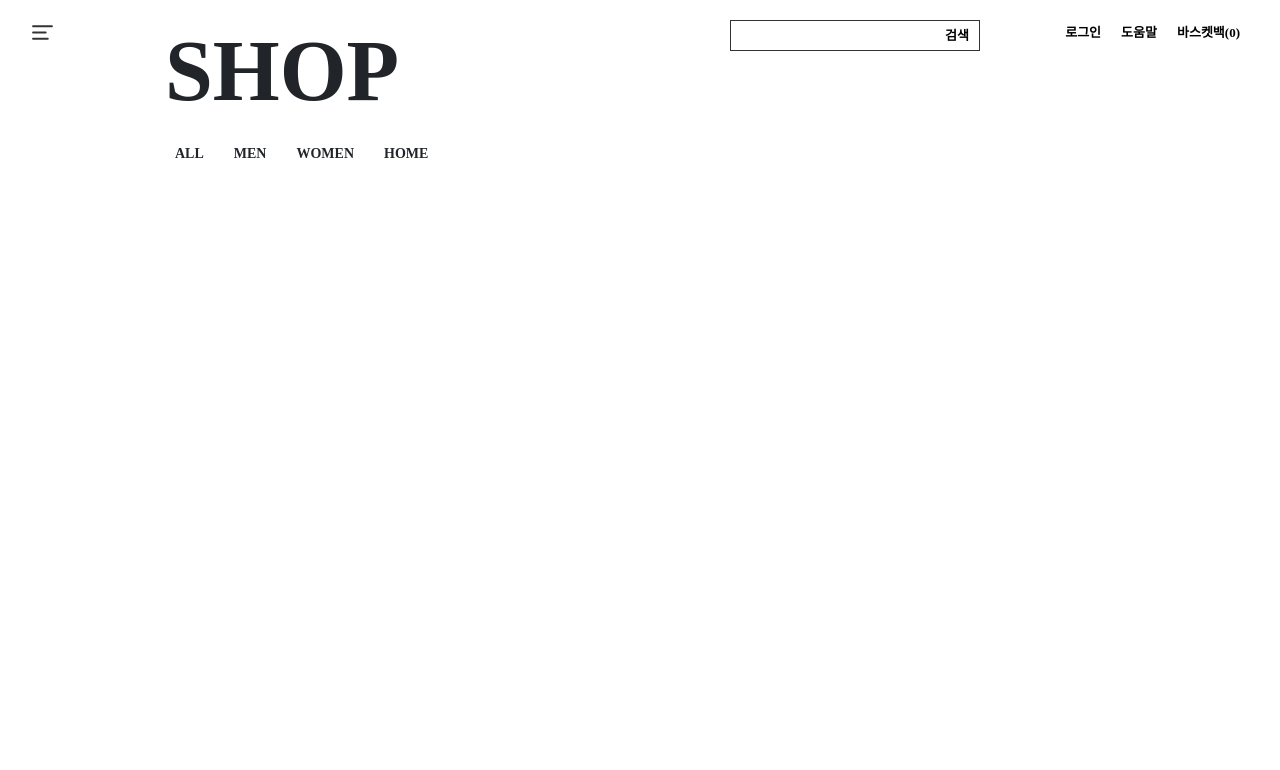
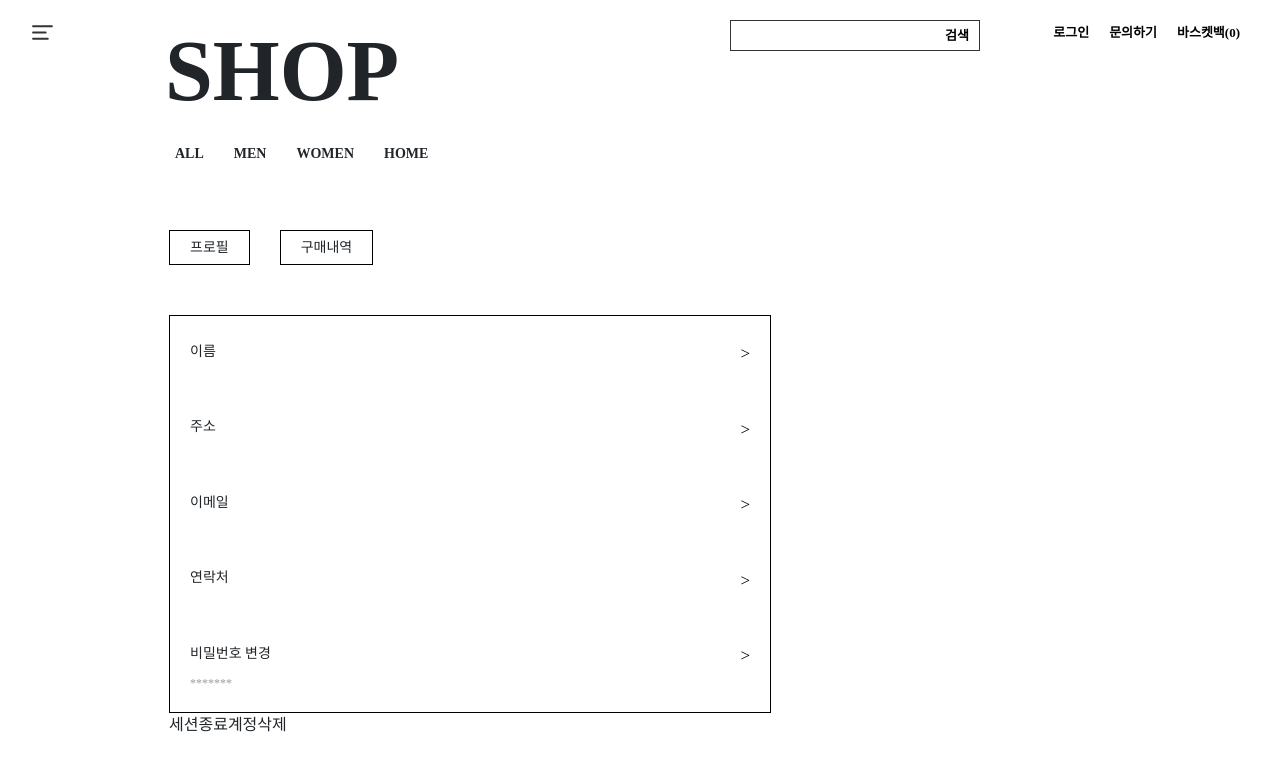
Before and after one commit to SeongKookKIM/shop, a React (Create React App) app in the folder client/: page /user in a window 1280 px wide. Shown: the top 770 px of the page. Built offline with nearby package versions, Linux system fonts and the light colour scheme; a web font is replaced by a local one.

Commit message:
비로그인시 페이지 이동 / profile페이지 생성(db에서 정보 가져오기까지)

```diff
--- a/client/src/App.tsx
+++ b/client/src/App.tsx
@@ -8,6 +8,7 @@ import Product from "./pages/Product";
 import Detail from "./pages/Detail";
 import Cart from "./components/cart/Cart";
 import Pay from "./pages/Pay";
+import User from "./pages/User";
 
 function App() {
   return (
@@ -21,6 +22,7 @@ function App() {
           <Route path="/product/:category/:item" element={<Product />} />
           <Route path="/detail/:id" element={<Detail />} />
           <Route path="/pay" element={<Pay />} />
+          <Route path="/user" element={<User />} />
         </Routes>
       </Suspense>
     </div>
--- a/client/src/components/cart/Cart.tsx
+++ b/client/src/components/cart/Cart.tsx
@@ -12,6 +12,7 @@ interface userPropsType {
 function Cart({ user }: userPropsType) {
   const [cartList, setCartList] = useState<CartType[]>();
   const [totalPrice, setTotalPrice] = useState<number>(0);
+  const [cartListLength, setCartListLength] = useState<number>(0);
 
   const showCartPage = useSelector((state: RootState) => state.showCartPage);
 
@@ -31,6 +32,7 @@ function Cart({ user }: userPropsType) {
         .post("http://localhost:8080/cart/list", { _id: user._id })
         .then((res) => {
           setCartList(res.data);
+          setCartListLength(res.data.length);
 
           // 가격 총합구하기
           const itemTotalPrice = res.data.reduce(
@@ -65,6 +67,7 @@ function Cart({ user }: userPropsType) {
                   0
                 );
                 setTotalPrice(itemTotalPrice);
+                window.location.reload();
               })
               .catch((err) => {
                 console.log(err);
@@ -99,6 +102,16 @@ function Cart({ user }: userPropsType) {
     }
   };
 
+  const handlerContinue = () => {
+    if (cartListLength > 0) {
+      dispatch(handlerCartShow(false));
+      document.querySelector("body")?.classList.remove("active");
+      navigate("/pay", { state: { cartList, totalPrice } });
+    } else {
+      alert("상품이 존재하지 않습니다.");
+    }
+  };
+
   return (
     <>
       {showCartPage.show && (
@@ -115,7 +128,7 @@ function Cart({ user }: userPropsType) {
           </div>
           <div className="cart-inner">
             <div className="cart-list">
-              {cartList?.length !== undefined ? (
+              {cartList && cartListLength > 0 ? (
                 <>
                   {cartList.map((it, i) => {
                     return (
@@ -161,7 +174,18 @@ function Cart({ user }: userPropsType) {
                   })}
                 </>
               ) : (
-                <div className="load">로딩중...</div>
+                <div
+                  className="load"
+                  style={{
+                    width: "100%",
+                    display: "flex",
+                    justifyContent: "center",
+                    alignItems: "center",
+                    pointerEvents: "none",
+                  }}
+                >
+                  cart에 상품이 존재하지 않습니다.
+                </div>
               )}
             </div>
           </div>
@@ -172,14 +196,7 @@ function Cart({ user }: userPropsType) {
                 {totalPrice.toString().replace(/\B(?=(\d{3})+(?!\d))/g, ",")}원
               </span>
             </div>
-            <button
-              type="button"
-              onClick={() => {
-                dispatch(handlerCartShow(false));
-                document.querySelector("body")?.classList.remove("active");
-                navigate("/pay", { state: { cartList, totalPrice } });
-              }}
-            >
+            <button type="button" onClick={handlerContinue}>
               계속하기
             </button>
           </div>
--- a/client/src/components/menu/Menu.tsx
+++ b/client/src/components/menu/Menu.tsx
@@ -45,9 +45,16 @@ function Menu() {
     }
   }, [userLogin]);
 
+  // 바스켓백
   const handlerCartBody = () => {
-    dispatch(handlerCartShow(true));
-    document.querySelector("body")?.classList.add("active");
+    if (userLogin) {
+      dispatch(handlerCartShow(true));
+      document.querySelector("body")?.classList.add("active");
+    } else {
+      alert("로그인 후 사용해주세요.");
+      dispatch(handlerMenu("menu-subpage"));
+      navigate("/login");
+    }
   };
 
   return (
@@ -124,7 +131,14 @@ function Menu() {
         <ul>
           <li>
             {userLogin ? (
-              <span>{userLogin.name}</span>
+              <span
+                onClick={() => {
+                  navigate("/user");
+                  dispatch(handlerMenu("menu-subpage"));
+                }}
+              >
+                {userLogin.name}
+              </span>
             ) : (
               <span
                 onClick={() => {
@@ -137,7 +151,7 @@ function Menu() {
             )}
           </li>
           <li>
-            <span>도움말</span>
+            <span>문의하기</span>
           </li>
           <li>
             <span onClick={handlerCartBody}>바스켓백({userCartNum})</span>
--- /dev/null
+++ b/client/src/components/user/Profile.tsx
@@ -0,0 +1,66 @@
+import axios from "axios";
+import React, { useEffect, useState } from "react";
+import { UserType } from "../../type/Type";
+
+interface userPropsType {
+  user: UserType | undefined;
+}
+
+function Profile({ user }: userPropsType) {
+  const [userInfo, setUserInfo] = useState<UserType>();
+
+  useEffect(() => {
+    if (user) {
+      axios
+        .post("http://localhost:8080/profile", { _id: user._id })
+        .then((res) => {
+          setUserInfo(res.data);
+        })
+        .catch((err) => console.log(err));
+    }
+  }, [user]);
+
+  return (
+    <div className="profile">
+      <div className="profile-inner">
+        <div className="profile-name">
+          <p>
+            이름<span>&gt;</span>
+          </p>
+          <span>{userInfo && userInfo.name}</span>
+        </div>
+        <div className="profile-adress">
+          <p>
+            주소<span>&gt;</span>
+          </p>
+          <span>{userInfo && userInfo.address}</span>
+          <span>{userInfo && userInfo.addressdetail}</span>
+        </div>
+        <div className="profile-email">
+          <p>
+            이메일<span>&gt;</span>
+          </p>
+          <span>{userInfo && userInfo.email}</span>
+        </div>
+        <div className="profile-phone">
+          <p>
+            연락처<span>&gt;</span>
+          </p>
+          <span>{userInfo && userInfo.phone}</span>
+        </div>
+        <div className="profile-password">
+          <p>
+            비밀번호 변경<span>&gt;</span>
+          </p>
+          <span>*******</span>
+        </div>
+      </div>
+      <div className="logout">
+        <span>세션종료</span>
+        <span>계정삭제</span>
+      </div>
+    </div>
+  );
+}
+
+export default Profile;
--- /dev/null
+++ b/client/src/pages/User.tsx
@@ -0,0 +1,30 @@
+import React, { useState, useEffect } from "react";
+import { UserType } from "../type/Type";
+import Profile from "../components/user/Profile";
+
+function User() {
+  const [user, setuser] = useState<UserType | undefined>();
+  const [tabStatus, setTabStatus] = useState<string>("profile");
+
+  useEffect(() => {
+    const localUser = localStorage.getItem("user");
+
+    if (localUser) {
+      setuser(JSON.parse(localUser));
+    }
+  }, []);
+
+  return (
+    <div className="user">
+      <div className="user-inner">
+        <div className="user-tab">
+          <span onClick={() => setTabStatus("profile")}>프로필</span>
+          <span onClick={() => setTabStatus("userBuy")}>구매내역</span>
+        </div>
+        {tabStatus === "profile" && <Profile user={user} />}
+      </div>
+    </div>
+  );
+}
+
+export default User;
--- a/client/src/style.scss
+++ b/client/src/style.scss
@@ -264,12 +264,13 @@ body.active {
   width: 100%;
   @include flexCenter();
   justify-content: flex-start;
-  padding-top: 200px;
+  padding-top: 230px;
+  padding-left: 169px;
+
   .login-wrapper,
   .sign-wrapper {
     width: 100%;
-    max-width: 1240px;
-    margin-left: 169px;
+
     span {
       font-size: 15px;
       font-weight: 500;
@@ -348,12 +349,9 @@ body.active {
   width: 100%;
   @include flexCenter();
   justify-content: flex-start;
-  padding-top: 200px;
   padding-bottom: 200px;
   .sign-wrapper {
     width: 100%;
-    max-width: 1240px;
-    margin-left: 169px;
     span {
       font-size: 15px;
       font-weight: 500;
@@ -1105,3 +1103,64 @@ body.active {
     }
   }
 }
+
+// User
+.user {
+  width: 100%;
+  padding-top: 230px;
+  padding-left: 169px;
+  .user-inner {
+    width: 100%;
+    .user-tab {
+      display: flex;
+      gap: 30px;
+      span {
+        display: block;
+        font-size: 14px;
+        font-weight: 500;
+        border: 1px solid black;
+        cursor: pointer;
+        padding: 6px 20px;
+      }
+    }
+    .profile {
+      width: 100%;
+      margin-top: 50px;
+
+      .profile-inner {
+        width: 602px;
+        border: 1px solid black;
+        display: flex;
+        flex-direction: column;
+        gap: 40px;
+        padding: 20px;
+        box-sizing: border-box;
+        div {
+          width: 100%;
+          p {
+            width: 100%;
+            font-size: 14px;
+            font-weight: 500;
+            display: flex;
+            justify-content: space-between;
+            align-items: center;
+            cursor: pointer;
+            span {
+              font-size: 17px;
+              font-weight: 500;
+              color: black;
+            }
+          }
+          span {
+            display: block;
+            font-size: 12px;
+            font-weight: 500;
+            color: #999;
+            margin-top: 5px;
+            cursor: default;
+          }
+        }
+      }
+    }
+  }
+}
--- a/client/src/type/Type.tsx
+++ b/client/src/type/Type.tsx
@@ -6,6 +6,7 @@ export type UserType = {
   password: string;
   phone: string;
   _id: string;
+  date: string;
 };
 
 export type CartType = {
```
Also changed, not shown: 2 other files (tests, documents, lock files or other folders).
